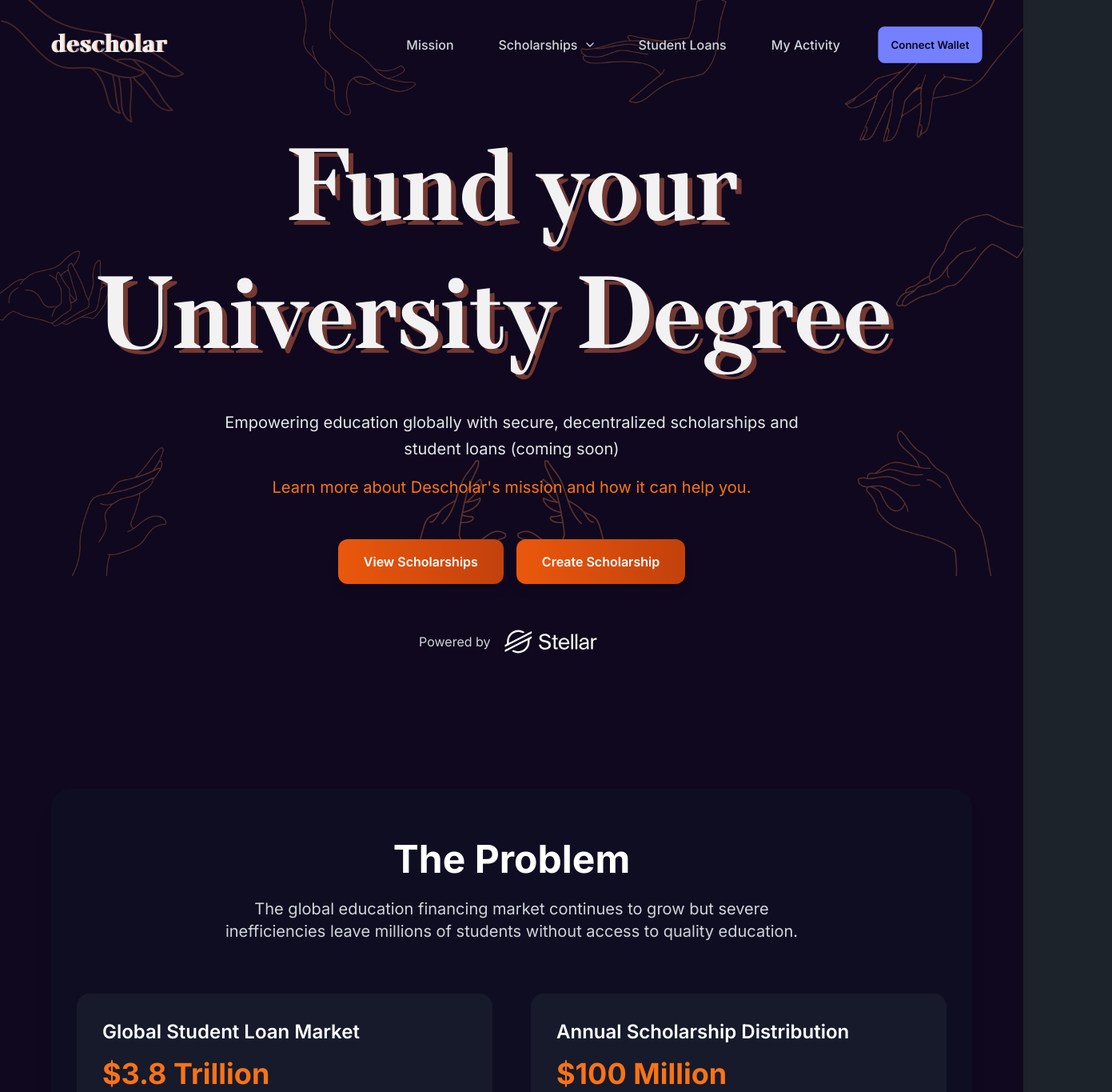
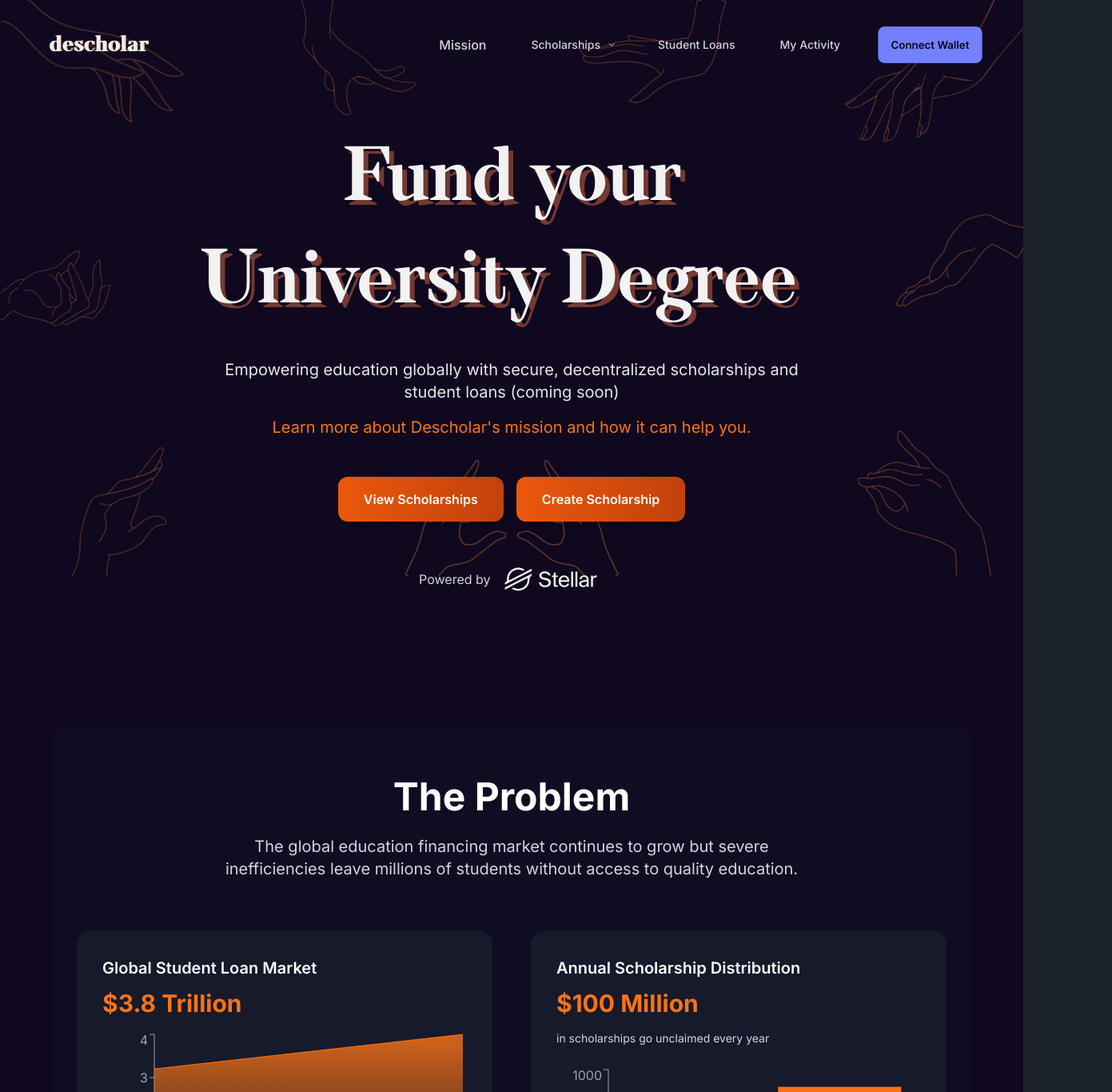
Before and after one commit to Arihaan/descholar, a Next.js app in the folder descholarFrontend/: page / in a window 1280 px wide. Shown: the top 1365 px of the page at 80% size, 1391 px wide, since content can reach past the window. Built offline with nearby package versions, Linux system fonts and the light colour scheme; what @creit.tech/stellar-wallets-kit would draw is missing.

Commit message:
changed sizes

```diff
--- a/descholarFrontend/app/components/Navbar.tsx
+++ b/descholarFrontend/app/components/Navbar.tsx
@@ -14,7 +14,7 @@ const MenuItem = ({ href, children }: { href: string; children: React.ReactNode
       {({ active }) => (
         <Link
           href={href}
-          className={`block px-6 py-3 text-base ${
+          className={`block px-6 py-3 text-sm ${
             active ? 'text-orange-400 bg-gray-800' : 'text-gray-300'
           } hover:text-orange-400 hover:bg-gray-800 transition-colors`}
         >
@@ -35,8 +35,8 @@ const Navbar = () => {
               <Image
                 src="/resources/newlogo.png"
                 alt="DeScholar Logo"
-                width={175}
-                height={175}
+                width={150}
+                height={150}
               />
             </Link>
           </div>
@@ -45,9 +45,9 @@ const Navbar = () => {
             <MissionLink />
 
             <Menu as="div" className="relative inline-block text-left">
-              <Menu.Button className="text-gray-300 hover:text-orange-400 px-3 py-2 rounded-md text-base font-medium inline-flex items-center">
+              <Menu.Button className="text-gray-300 hover:text-orange-400 px-3 py-2 rounded-md text-sm font-medium inline-flex items-center">
                 Scholarships
-                <FiChevronDown className="ml-2 -mr-1 h-4 w-4" aria-hidden="true" />
+                <FiChevronDown className="ml-2 -mr-1 h-3 w-3" aria-hidden="true" />
               </Menu.Button>
 
               <Transition
@@ -75,17 +75,17 @@ const Navbar = () => {
             </Menu>
 
             <div className="relative group">
-              <button className="text-gray-300 hover:text-orange-400 px-3 py-2 rounded-md text-base font-medium cursor-default">
+              <button className="text-gray-300 hover:text-orange-400 px-3 py-2 rounded-md text-sm font-medium cursor-default">
                 Student Loans
               </button>
               <div className="absolute left-1/2 transform -translate-x-1/2 mt-2 px-4 py-2 bg-gray-900 bg-opacity-90 backdrop-blur-sm rounded-xl shadow-lg border border-gray-700 invisible group-hover:visible transition-all duration-200 whitespace-nowrap">
-                <p className="text-sm text-gray-300">Coming Soon</p>
+                <p className="text-xs text-gray-300">Coming Soon</p>
               </div>
             </div>
 
             <Link
               href="/activity"
-              className="text-gray-300 hover:text-orange-400 px-3 py-2 rounded-md text-base font-medium"
+              className="text-gray-300 hover:text-orange-400 px-3 py-2 rounded-md text-sm font-medium"
             >
               My Activity
             </Link>
--- a/descholarFrontend/app/page.tsx
+++ b/descholarFrontend/app/page.tsx
@@ -41,7 +41,7 @@ export default function Home() {
         <div className="w-full max-w-7xl mx-auto px-6 mb-24 mt-32">
           {/* Centered heading section */}
           <div className="text-center mb-16">
-            <h1 className="text-7xl md:text-9xl font-['TT_Barrels'] tracking-tight"
+            <h1 className="text-6xl md:text-8xl font-['TT_Barrels'] tracking-tight"
                 style={{
                   color: '#f2f2f2',
                   textShadow: '6px 6px 0px #733932'
@@ -56,7 +56,7 @@ export default function Home() {
 
             {/* Description below heading */}
             <div className="max-w-3xl mx-auto mt-12">
-              <p className="text-xl md:text-1xl text-gray-200 leading-relaxed mb-12">
+              <p className="text-lg md:text-xl text-gray-200 leading-relaxed mb-12">
                 Empowering education globally with secure, decentralized scholarships and student loans (coming soon)
                 <span className="block mt-4">
                   <a
@@ -92,11 +92,18 @@ export default function Home() {
               {/* Stellar powered badge */}
               <div className="flex items-center justify-center space-x-2 mt-12">
                 <span className="text-gray-300">Powered by</span>
-                <img
-                  src="/resources/stellar-logo.svg"
-                  alt="Stellar Logo"
-                  className="h-12 w-auto"
-                />
+                <a
+                  href="https://stellar.org"
+                  target="_blank"
+                  rel="noopener noreferrer"
+                  className="hover:opacity-80 transition-opacity"
+                >
+                  <img
+                    src="/resources/stellar-logo.svg"
+                    alt="Stellar Logo"
+                    className="h-12 w-auto"
+                  />
+                </a>
               </div>
             </div>
           </div>
@@ -124,8 +131,8 @@ export default function Home() {
               transition={{ duration: 0.6, delay: 0.2 }}
               className="bg-gray-800 bg-opacity-50 p-8 rounded-2xl"
             >
-              <h3 className="text-2xl font-semibold mb-4 text-white">Global Student Loan Market</h3>
-              <div className="text-4xl font-bold text-orange-500 mb-4">
+              <h3 className="text-xl font-semibold mb-3 text-white">Global Student Loan Market</h3>
+              <div className="text-3xl font-bold text-orange-500 mb-4">
                 $<CountUp end={3.8} decimals={1} duration={2.5} /> Trillion
               </div>
               <div className="h-64 w-full">
@@ -162,11 +169,11 @@ export default function Home() {
               transition={{ duration: 0.6, delay: 0.4 }}
               className="bg-gray-800 bg-opacity-50 p-8 rounded-2xl"
             >
-              <h3 className="text-2xl font-semibold mb-4 text-white">Annual Scholarship Distribution</h3>
-              <div className="text-4xl font-bold text-orange-500 mb-4">
+              <h3 className="text-xl font-semibold mb-3 text-white">Annual Scholarship Distribution</h3>
+              <div className="text-3xl font-bold text-orange-500 mb-4">
                 $<CountUp end={100} duration={2.5} /> Million
               </div>
-              <p className="text-gray-300 mb-6">in scholarships go unclaimed every year</p>
+              <p className="text-sm text-gray-300 mb-6">in scholarships go unclaimed every year</p>
               <div className="h-64 w-full">
                 <ResponsiveContainer width="100%" height="100%">
                   <BarChart data={scholarshipData}>
@@ -221,7 +228,7 @@ export default function Home() {
                 </div>
                 <div>
                   <h3 className="text-xl font-semibold mb-3 text-white">Global Reach</h3>
-                  <p className="text-gray-300">
+                  <p className="text-md text-gray-300">
                     Connect with educational opportunities worldwide through our decentralized platform, powered by Stellar's global network.
                   </p>
                 </div>
@@ -238,7 +245,7 @@ export default function Home() {
                 </div>
                 <div>
                   <h3 className="text-xl font-semibold mb-3 text-white">Transparent & Secure</h3>
-                  <p className="text-gray-300">
+                  <p className="text-sm text-gray-300">
                     Smart contracts ensure transparent fund management and automatic distribution, building trust through blockchain technology.
                   </p>
                 </div>
@@ -255,7 +262,7 @@ export default function Home() {
                 </div>
                 <div>
                   <h3 className="text-xl font-semibold mb-3 text-white">Easy Access</h3>
-                  <p className="text-gray-300">
+                  <p className="text-sm text-gray-300">
                     Simple passkey authentication and integration with local currency off-ramps make funding accessible to everyone.
                   </p>
                 </div>
@@ -272,7 +279,7 @@ export default function Home() {
                 </div>
                 <div>
                   <h3 className="text-xl font-semibold mb-3 text-white">Innovation</h3>
-                  <p className="text-gray-300">
+                  <p className="text-sm text-gray-300">
                     Built on Stellar Soroban, offering fast, low-cost transactions and automated smart contract functionality.
                   </p>
                 </div>
@@ -286,7 +293,7 @@ export default function Home() {
             transition={{ duration: 0.6, delay: 0.2 }}
             className="mt-16 text-center"
           >
-            <p className="text-gray-400 text-lg">
+            <p className="text-base text-gray-400">
               Join us in revolutionizing educational funding and creating equal opportunities for students worldwide.
             </p>
           </motion.div>
@@ -311,7 +318,7 @@ export default function Home() {
               transition={{ duration: 0.6, delay: 0.2 }}
               className="bg-gradient-to-br from-gray-800 to-gray-900 p-8 rounded-2xl border border-gray-700"
             >
-              <h3 className="text-2xl font-bold mb-6 text-white flex items-center gap-3">
+              <h3 className="text-xl font-semibold mb-3 text-white flex items-center gap-3">
                 <span className="p-2 bg-orange-600 rounded-lg">
                   <FiGlobe className="w-5 h-5" />
                 </span>
@@ -329,7 +336,7 @@ export default function Home() {
                 ].map((benefit, index) => (
                   <li key={index} className="flex items-start gap-3 text-gray-300">
                     <HiCheck className="w-5 h-5 text-orange-500 flex-shrink-0 mt-1" />
-                    <span>{benefit}</span>
+                    <span className="text-sm">{benefit}</span>
                   </li>
                 ))}
               </ul>
@@ -348,7 +355,7 @@ export default function Home() {
               transition={{ duration: 0.6, delay: 0.4 }}
               className="bg-gradient-to-br from-gray-800 to-gray-900 p-8 rounded-2xl border border-gray-700"
             >
-              <h3 className="text-2xl font-bold mb-6 text-white flex items-center gap-3">
+              <h3 className="text-xl font-semibold mb-3 text-white flex items-center gap-3">
                 <span className="p-2 bg-orange-600 rounded-lg">
                   <FiDollarSign className="w-5 h-5" />
                 </span>
@@ -358,7 +365,7 @@ export default function Home() {
               <ul className="space-y-4 mb-8">
                 {[
                   "Make a direct impact on students' lives",
-                  "Full transparency through blockchain",
+                  "Full transparency through student ID verification",
                   "Efficient fund distribution",
                   "Track your impact in real-time",
                   "Low transaction costs",
@@ -366,7 +373,7 @@ export default function Home() {
                 ].map((benefit, index) => (
                   <li key={index} className="flex items-start gap-3 text-gray-300">
                     <HiCheck className="w-5 h-5 text-orange-500 flex-shrink-0 mt-1" />
-                    <span>{benefit}</span>
+                    <span className="text-sm">{benefit}</span>
                   </li>
                 ))}
               </ul>
```
